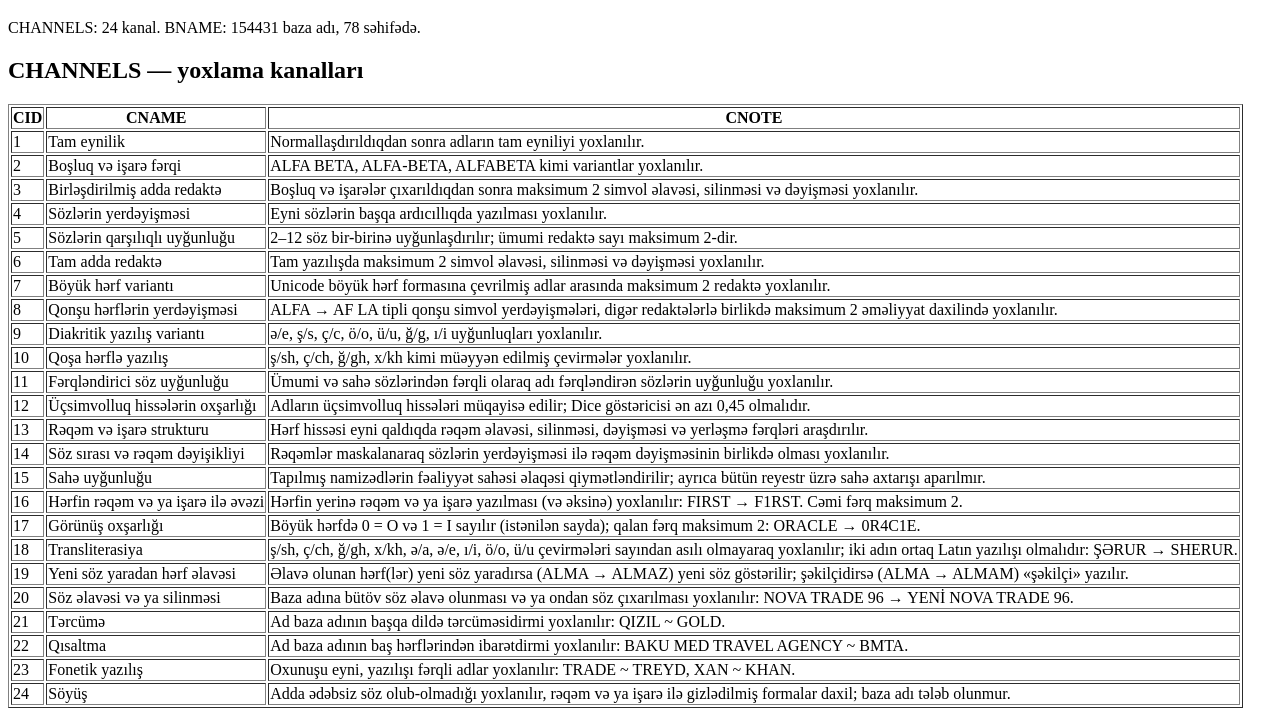
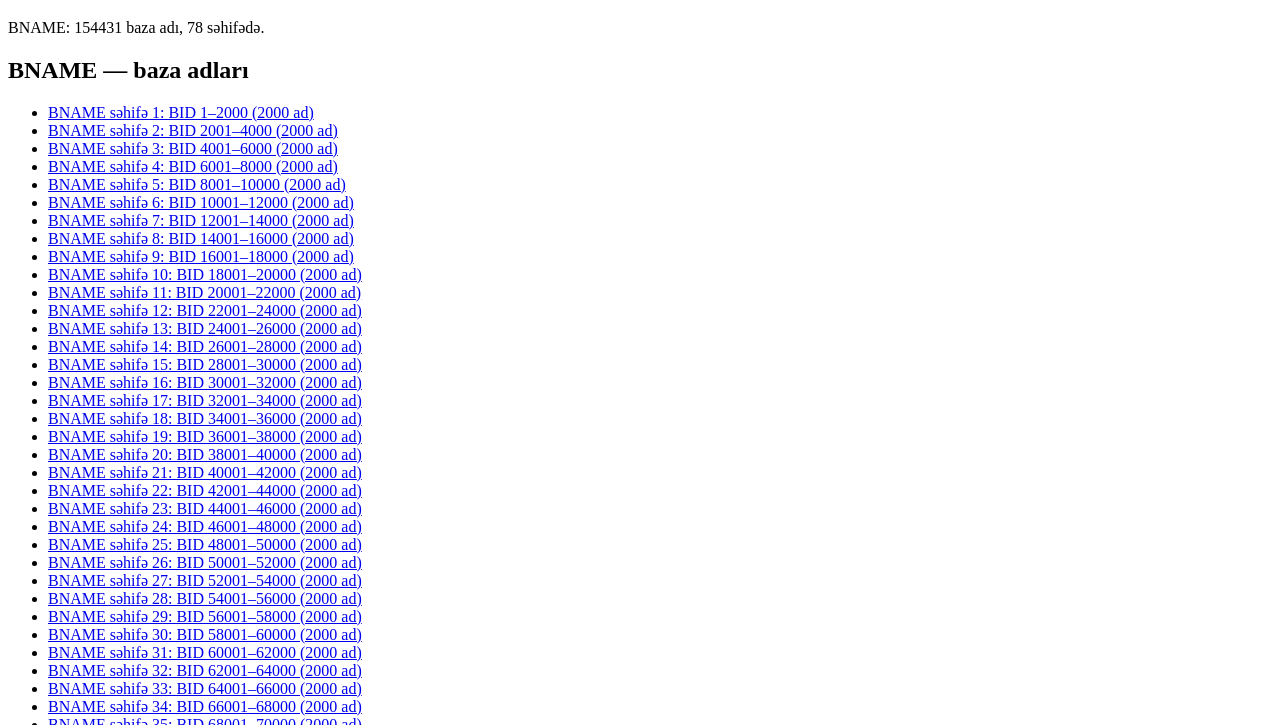
Before and after one commit to sm1cqrup/1cqrup, a website: page glist.html in a window 1280 px wide. Shown: the part 61-786 px from the top of the page. Drawn offline with Linux system fonts and the light colour scheme.

Commit message:
Update glist.html

```diff
--- a/glist.html
+++ b/glist.html
@@ -6,35 +6,7 @@
 </head>
 <body>
 <h1>Sistem Məlumat Bazası</h1>
-<p>CHANNELS: 24 kanal. BNAME: 154431 baza adı, 78 səhifədə.</p>
-<h2>CHANNELS — yoxlama kanalları</h2>
-<table border="1">
-<tr><th>CID</th><th>CNAME</th><th>CNOTE</th></tr>
-<tr><td>1</td><td>Tam eynilik</td><td>Normallaşdırıldıqdan sonra adların tam eyniliyi yoxlanılır.</td></tr>
-<tr><td>2</td><td>Boşluq və işarə fərqi</td><td>ALFA BETA, ALFA-BETA, ALFABETA kimi variantlar yoxlanılır.</td></tr>
-<tr><td>3</td><td>Birləşdirilmiş adda redaktə</td><td>Boşluq və işarələr çıxarıldıqdan sonra maksimum 2 simvol əlavəsi, silinməsi və dəyişməsi yoxlanılır.</td></tr>
-<tr><td>4</td><td>Sözlərin yerdəyişməsi</td><td>Eyni sözlərin başqa ardıcıllıqda yazılması yoxlanılır.</td></tr>
-<tr><td>5</td><td>Sözlərin qarşılıqlı uyğunluğu</td><td>2–12 söz bir-birinə uyğunlaşdırılır; ümumi redaktə sayı maksimum 2-dir.</td></tr>
-<tr><td>6</td><td>Tam adda redaktə</td><td>Tam yazılışda maksimum 2 simvol əlavəsi, silinməsi və dəyişməsi yoxlanılır.</td></tr>
-<tr><td>7</td><td>Böyük hərf variantı</td><td>Unicode böyük hərf formasına çevrilmiş adlar arasında maksimum 2 redaktə yoxlanılır.</td></tr>
-<tr><td>8</td><td>Qonşu hərflərin yerdəyişməsi</td><td>ALFA → AF LA tipli qonşu simvol yerdəyişmələri, digər redaktələrlə birlikdə maksimum 2 əməliyyat daxilində yoxlanılır.</td></tr>
-<tr><td>9</td><td>Diakritik yazılış variantı</td><td>ə/e, ş/s, ç/c, ö/o, ü/u, ğ/g, ı/i uyğunluqları yoxlanılır.</td></tr>
-<tr><td>10</td><td>Qoşa hərflə yazılış</td><td>ş/sh, ç/ch, ğ/gh, x/kh kimi müəyyən edilmiş çevirmələr yoxlanılır.</td></tr>
-<tr><td>11</td><td>Fərqləndirici söz uyğunluğu</td><td>Ümumi və sahə sözlərindən fərqli olaraq adı fərqləndirən sözlərin uyğunluğu yoxlanılır.</td></tr>
-<tr><td>12</td><td>Üçsimvolluq hissələrin oxşarlığı</td><td>Adların üçsimvolluq hissələri müqayisə edilir; Dice göstəricisi ən azı 0,45 olmalıdır.</td></tr>
-<tr><td>13</td><td>Rəqəm və işarə strukturu</td><td>Hərf hissəsi eyni qaldıqda rəqəm əlavəsi, silinməsi, dəyişməsi və yerləşmə fərqləri araşdırılır.</td></tr>
-<tr><td>14</td><td>Söz sırası və rəqəm dəyişikliyi</td><td>Rəqəmlər maskalanaraq sözlərin yerdəyişməsi ilə rəqəm dəyişməsinin birlikdə olması yoxlanılır.</td></tr>
-<tr><td>15</td><td>Sahə uyğunluğu</td><td>Tapılmış namizədlərin fəaliyyət sahəsi əlaqəsi qiymətləndirilir; ayrıca bütün reyestr üzrə sahə axtarışı aparılmır.</td></tr>
-<tr><td>16</td><td>Hərfin rəqəm və ya işarə ilə əvəzi</td><td>Hərfin yerinə rəqəm və ya işarə yazılması (və əksinə) yoxlanılır: FIRST → F1RST. Cəmi fərq maksimum 2.</td></tr>
-<tr><td>17</td><td>Görünüş oxşarlığı</td><td>Böyük hərfdə 0 = O və 1 = I sayılır (istənilən sayda); qalan fərq maksimum 2: ORACLE → 0R4C1E.</td></tr>
-<tr><td>18</td><td>Transliterasiya</td><td>ş/sh, ç/ch, ğ/gh, x/kh, ə/a, ə/e, ı/i, ö/o, ü/u çevirmələri sayından asılı olmayaraq yoxlanılır; iki adın ortaq Latın yazılışı olmalıdır: ŞƏRUR → SHERUR.</td></tr>
-<tr><td>19</td><td>Yeni söz yaradan hərf əlavəsi</td><td>Əlavə olunan hərf(lər) yeni söz yaradırsa (ALMA → ALMAZ) yeni söz göstərilir; şəkilçidirsə (ALMA → ALMAM) «şəkilçi» yazılır.</td></tr>
-<tr><td>20</td><td>Söz əlavəsi və ya silinməsi</td><td>Baza adına bütöv söz əlavə olunması və ya ondan söz çıxarılması yoxlanılır: NOVA TRADE 96 → YENİ NOVA TRADE 96.</td></tr>
-<tr><td>21</td><td>Tərcümə</td><td>Ad baza adının başqa dildə tərcüməsidirmi yoxlanılır: QIZIL ~ GOLD.</td></tr>
-<tr><td>22</td><td>Qısaltma</td><td>Ad baza adının baş hərflərindən ibarətdirmi yoxlanılır: BAKU MED TRAVEL AGENCY ~ BMTA.</td></tr>
-<tr><td>23</td><td>Fonetik yazılış</td><td>Oxunuşu eyni, yazılışı fərqli adlar yoxlanılır: TRADE ~ TREYD, XAN ~ KHAN.</td></tr>
-<tr><td>24</td><td>Söyüş</td><td>Adda ədəbsiz söz olub-olmadığı yoxlanılır, rəqəm və ya işarə ilə gizlədilmiş formalar daxil; baza adı tələb olunmur.</td></tr>
-</table>
+<p>BNAME: 154431 baza adı, 78 səhifədə.</p>
 <h2>BNAME — baza adları</h2>
 <ul>
 <li><a href="bname-1.html">BNAME səhifə 1: BID 1–2000 (2000 ad)</a></li>
```
